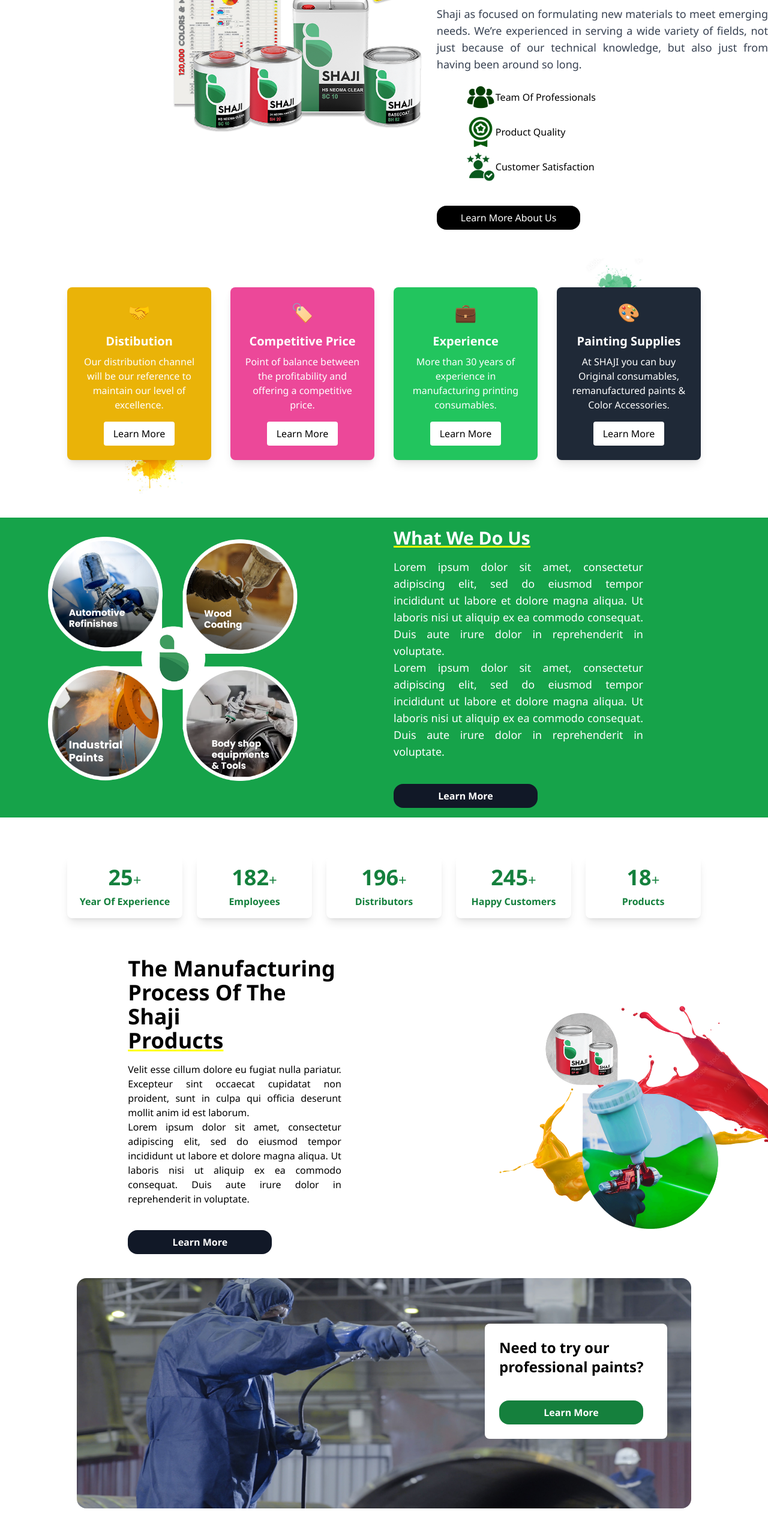
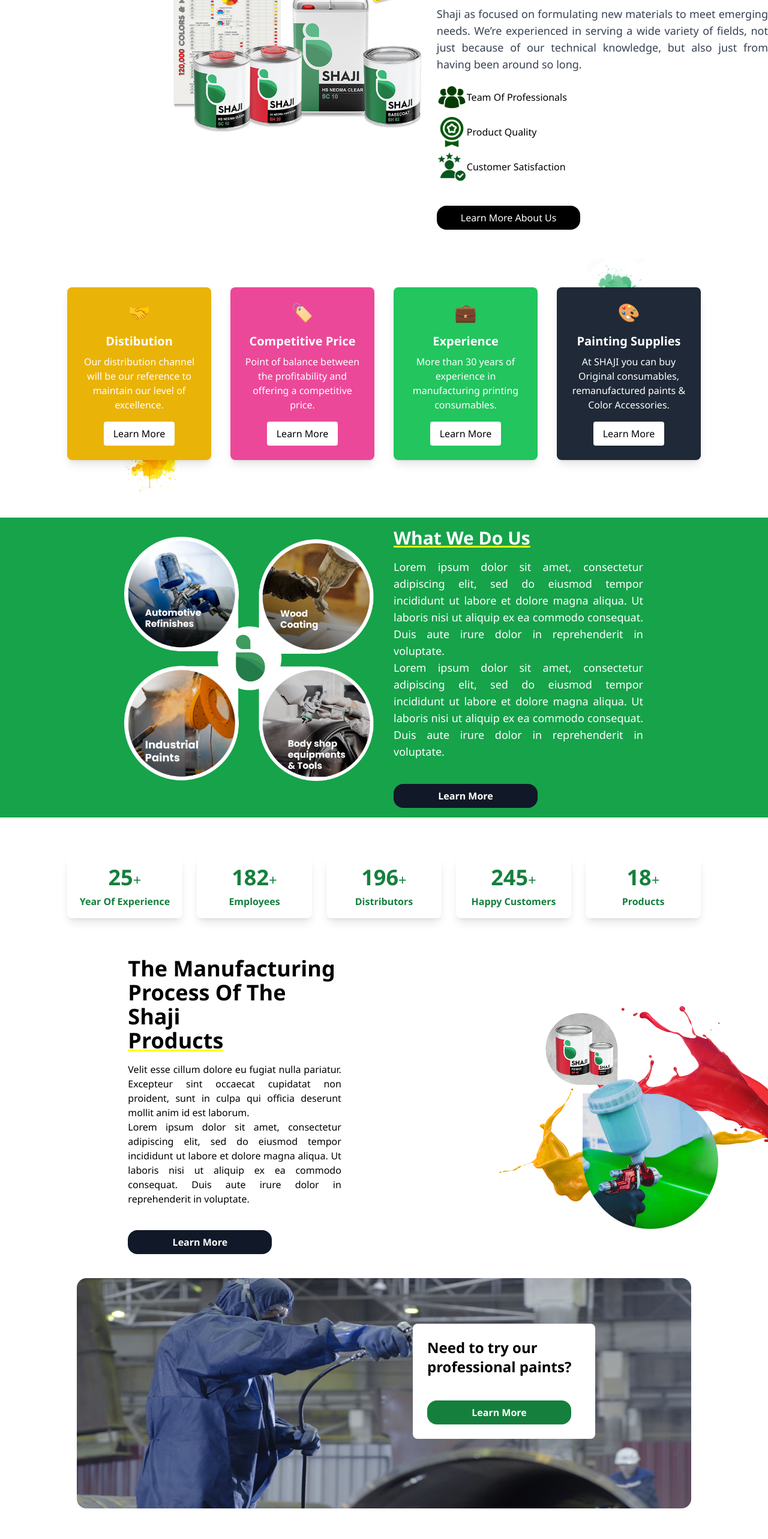
Before and after one commit to Muhammedshahir001/Shaji-paints, a React (Create React App) app: page / in a window 1280 px wide. Shown: the part 1080-3646 px from the top of the page at 60% size. Built offline with nearby package versions, Linux system fonts and the light colour scheme.

Commit message:
resposnisve fixed

```diff
--- a/src/components/user/Home.jsx
+++ b/src/components/user/Home.jsx
@@ -106,7 +106,7 @@
               </p>
             </div>
 
-            <div className="flex lg:px-12  flex-col mb-4">
+            <div className="flex lg:px-0 md:px-0   px-16 sm:px-0  flex-col mb-4">
               <div className="flex   items-center mb-2">
                 <img src={team} style={{ width: "50px" }} alt="" />
                 <p>Team Of Professionals</p>
@@ -181,7 +181,7 @@
               <img
                 src={whatWeDo}
                 alt=""
-                className="max-w-full h-auto rounded md:-ml-32"
+                className="max-w-full  h-auto rounded  md:-ml-[1px]"
               />
             </div>
 
@@ -312,9 +312,9 @@
               src={Booking}
               alt=""
             />
-            <div className="absolute inset-0 flex justify-center items-center">
+            <div className="absolute inset-0 flex justify-center  items-center">
               {/* Container */}
-              <div className="bg-white mb-24 rounded-lg p-6 text-black ml-0 md:ml-[40rem]">
+              <div className="bg-white mb-24 rounded-lg p-6 text-black ml-0 md:ml-[25rem]">
                 {/* Heading */}
                 <h2 className="text-2xl w-full md:w-64 font-bold mb-4">
                   Need to try our <br />
@@ -335,23 +335,28 @@
         {/* <img src={image44} alt="" /> */}
 
         <section className="relative flex justify-center items-center">
-          <div className="relative w-full">
-            <img src={image45} alt="" className="w-full h-auto" />
-            <div className="absolute inset-0 flex flex-col justify-center items-center text-center">
-              <h2 className="text-black lg:text-4xl md:text-2xl sm:text-xl text-lg font-extrabold">
+          <div className="relative w-full ">
+            <img
+              src={image45}
+              alt=""
+              className="w-full h-auto"
+              style={{ display: "block" }}
+            />
+            <div className="absolute inset-0    flex flex-col justify-center items-center text-center p-4 h-">
+              <h2 className="text-black md:pt-10 mb-1 -mt-[15px] sm:pt-4 lg:pt-0  lg:text-3xl md:text-2xl sm:text-2xl text-[13px] pt-[52px] font-extrabold leading-tight">
                 The Paints Recommended <br /> By Professionals
               </h2>
-              <Link
+              <button
                 to="#"
-                className="bg-gray-900 text-white px-4 py-2 mt-8 md:mt-10 rounded-2xl w-full md:w-auto max-w-xs md:max-w-md font-bold text-center block"
+                className="bg-gray-900  md:w-28  w-[6rem]  text-[9px] mb-[30px] lg:w-full sm:text-sm sm:mb-10 lg:mb-0 text-white px-4 py-2 mt-1 md:mb-10 lg:mt-8 rounded-2xl max-w-xs md:max-w-md font-bold text-center block"
               >
                 Learn More
-              </Link>
+              </button>
             </div>
             <img
               src={imageInCorner}
               alt=""
-              className="absolute top-0 left-0 w-16 h-16"
+              className="absolute top-0 left-0 w-12 h-12 md:w-16 md:h-16"
             />
           </div>
         </section>
--- a/tailwind.config.js
+++ b/tailwind.config.js
@@ -9,6 +9,7 @@
       bannerImg:
         "url('https://res.cloudinary.com/dqlhedl48/image/upload/v1716309839/image45_i8ltek.png')",
     },
+
   },
   plugins: [],
 }
```
Also changed, not shown: src/images/Document from Maluz 💕.jpg (added).
